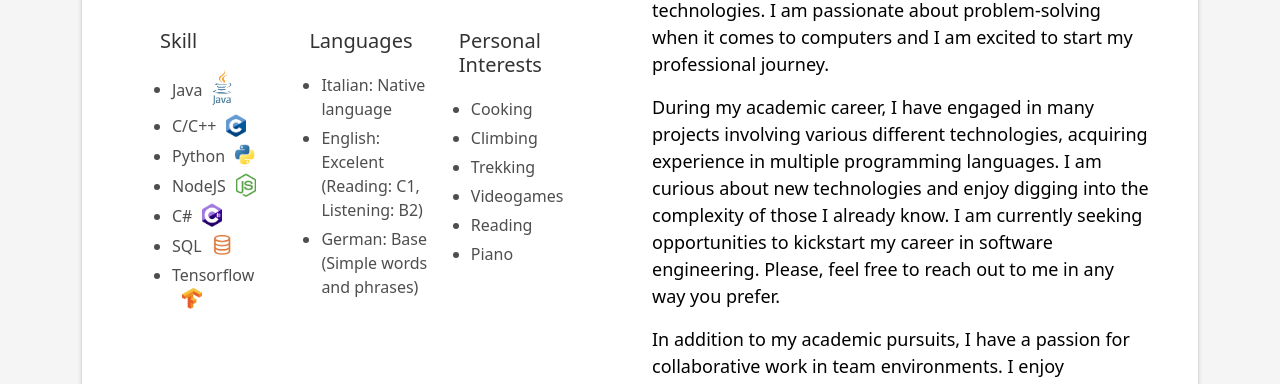
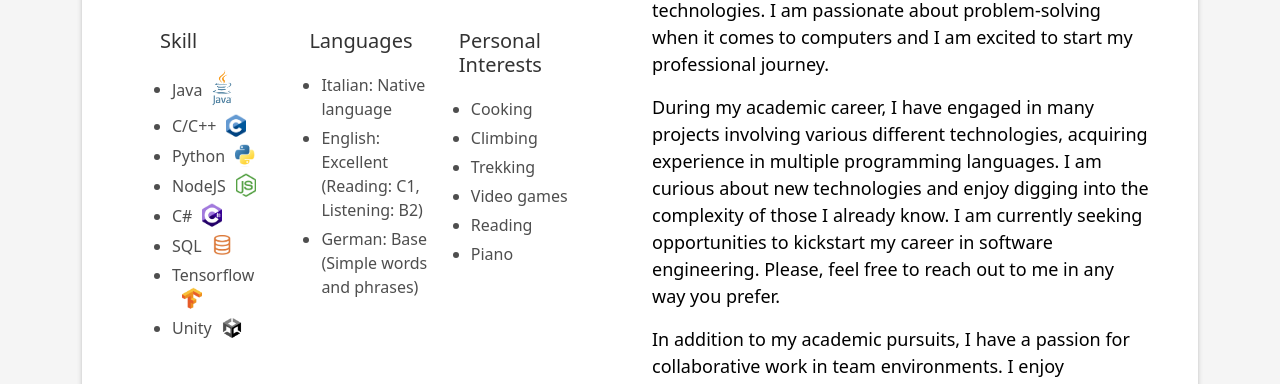
Before and after one commit to Francesco-Grilli/portfolio, a plain HTML site: page index.html in a window 1280 px wide. Shown: the part 1125-1509 px from the top of the page. Drawn offline with Linux system fonts and the light colour scheme.

Commit message:
Added unity + fixed errors

```diff
--- a/index.html
+++ b/index.html
@@ -127,13 +127,14 @@
                             <li>C#<img class="logo" src="DevFolio/assets/img/cs_logo.png" alt="C# logo"></li>
                             <li>SQL<img class="logo" src="DevFolio/assets/img/sql_logo.png" alt="SQL logo"></li>
                             <li>Tensorflow<img class="logo" src="DevFolio/assets/img/tensorflow_logo.png" alt="Tensorflow logo"></li>
+                            <li>Unity<img class="logo" src="DevFolio/assets/img/unity.png" alt="Unity logo"></li>
                         </ul>
                     </div>
                     <div class="column">
                         <h2 class="list-title">Languages</h2>
                         <ul>
                             <li>Italian: Native language</li>
-                            <li>English: Excelent (Reading: C1, Listening: B2)</li>
+                            <li>English: Excellent (Reading: C1, Listening: B2)</li>
                             <li>German: Base (Simple words and phrases)</li>
                         </ul>
                     </div>
@@ -144,7 +145,7 @@
                             <li>Cooking</li>
                             <li>Climbing</li>
                             <li>Trekking</li>
-                            <li>Videogames</li>
+                            <li>Video games</li>
                             <li>Reading</li>
                             <li>Piano</li>
                         </ul>
```
Also changed, not shown: DevFolio/assets/img/unity.png (added).
